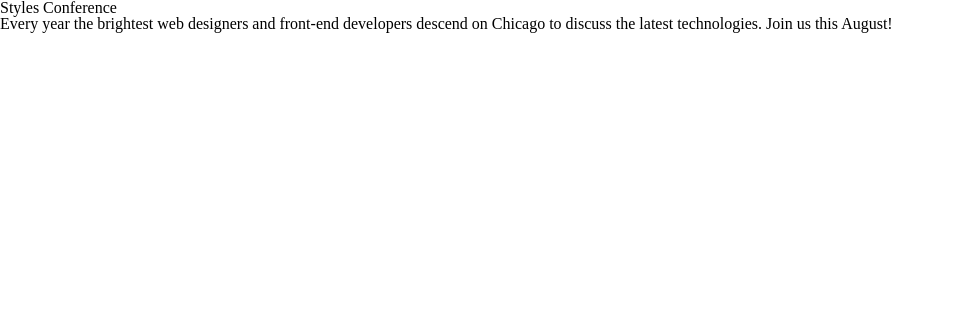
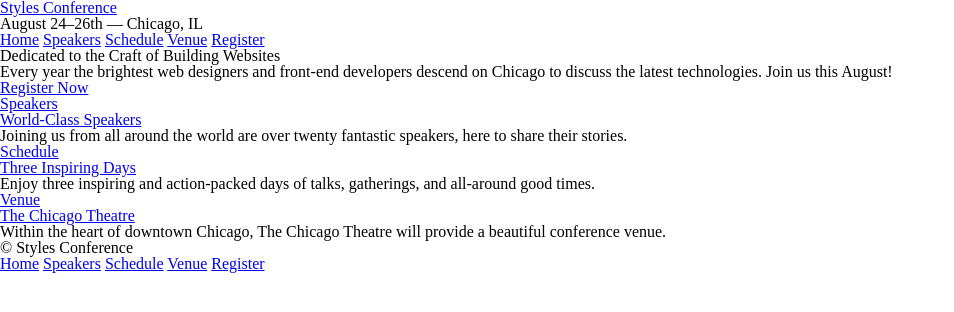
Before and after one commit to amatogiuseppe/Styles-Conference, a plain HTML site: page index.html in a window 1280 px wide. Shown: the whole page, without its empty margins (0-954 px from the left). Drawn offline with Linux system fonts and the light colour scheme.

Commit message:
Lesson 2: Getting to Know HTML

```diff
--- a/index.html
+++ b/index.html
@@ -1,12 +1,95 @@
 <!DOCTYPE html>
 <html lang="en">
+
    <head>
       <meta charset="utf-8">
       <title>Styles Conference</title>
       <link rel="stylesheet" href="assets/stylesheets/main.css">
    </head>
+
    <body>
-        <h1>Styles Conference</h1>
+
+      <!-- Header -->
+
+      <header>
+
+         <h1>
+            <a href="index.html">Styles Conference</a>
+         </h1>
+
+         <h3>August 24&ndash;26th &mdash; Chicago, IL</h3>
+
+         <nav>
+            <a href="index.html">Home</a>
+            <a href="speakers.html">Speakers</a>
+            <a href="schedule.html">Schedule</a>
+            <a href="venue.html">Venue</a>
+            <a href="register.html">Register</a>
+         </nav>
+
+      </header>
+
+
+      <!-- Hero -->
+
+      <section>
+
+         <h2>Dedicated to the Craft of Building Websites</h2>
+
          <p>Every year the brightest web designers and front-end developers descend on Chicago to discuss the latest technologies. Join us this August!</p>
+
+         <a href="register.html">Register Now</a>
+
+      </section>
+
+
+      <!-- Teasers -->
+
+      <section>
+
+         <section>
+            <a href="speakers.html">
+               <h5>Speakers</h5>
+               <h3>World-Class Speakers</h3>
+            </a>
+            <p>Joining us from all around the world are over twenty fantastic speakers, here to share their stories.</p>
+         </section>
+
+         <section>
+            <a href="schedule.html">
+               <h5>Schedule</h5>
+               <h3>Three Inspiring Days</h3>
+            </a>
+            <p>Enjoy three inspiring and action-packed days of talks, gatherings, and all-around good times.</p>
+         </section>
+
+         <section>
+            <a href="venue.html">
+               <h5>Venue</h5>
+               <h3>The Chicago Theatre</h3>
+            </a>
+            <p>Within the heart of downtown Chicago, The Chicago Theatre will provide a beautiful conference venue.</p>
+         </section>
+
+      </section>
+
+
+      <!-- Footer -->
+
+      <footer>
+
+         <small>&copy; Styles Conference</small>
+
+         <nav>
+            <a href="index.html">Home</a>
+            <a href="speakers.html">Speakers</a>
+            <a href="schedule.html">Schedule</a>
+            <a href="venue.html">Venue</a>
+            <a href="register.html">Register</a>
+         </nav>
+
+      </footer>
+
    </body>
+
 </html>
```
Also changed, not shown: register.html (added, +56 -0 lines), schedule.html (added, +56 -0 lines), speakers.html (added, +56 -0 lines), venue.html (added, +56 -0 lines). Lines whose indentation alone changed are shown as unchanged.
